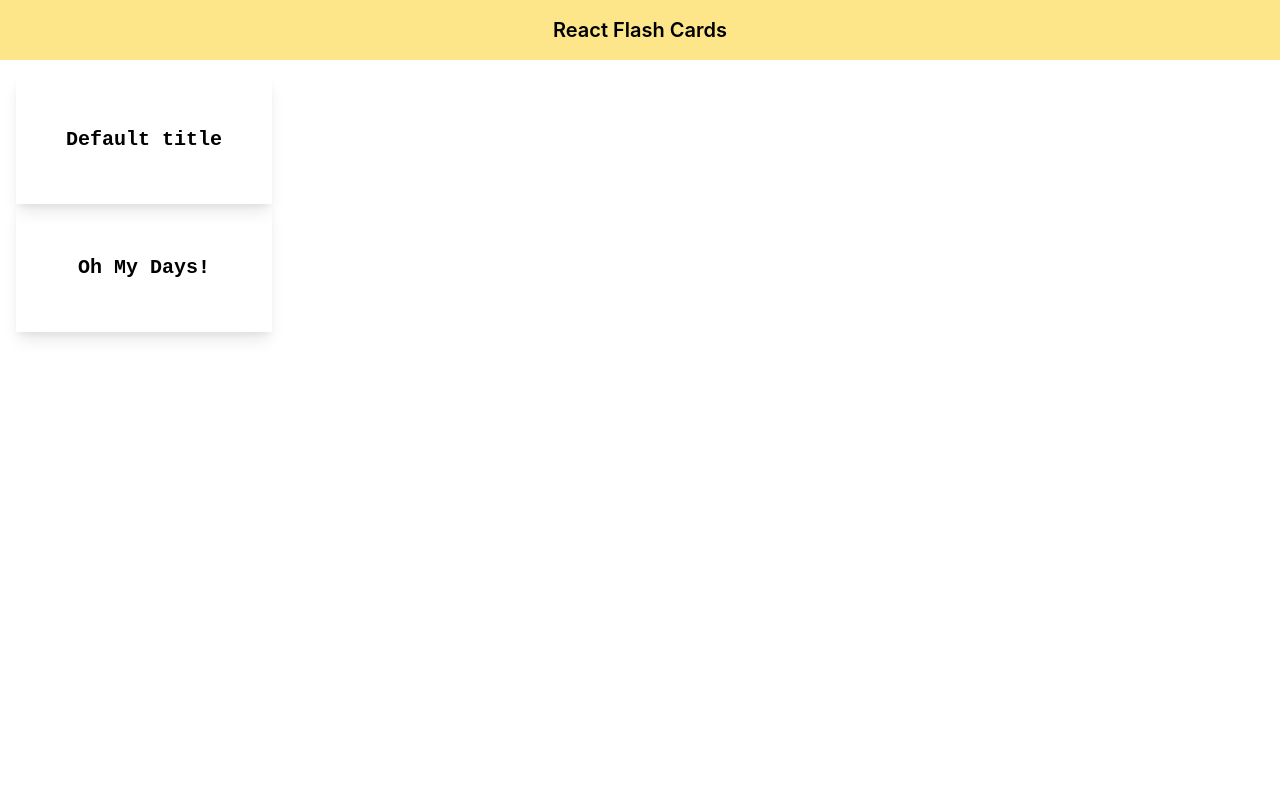
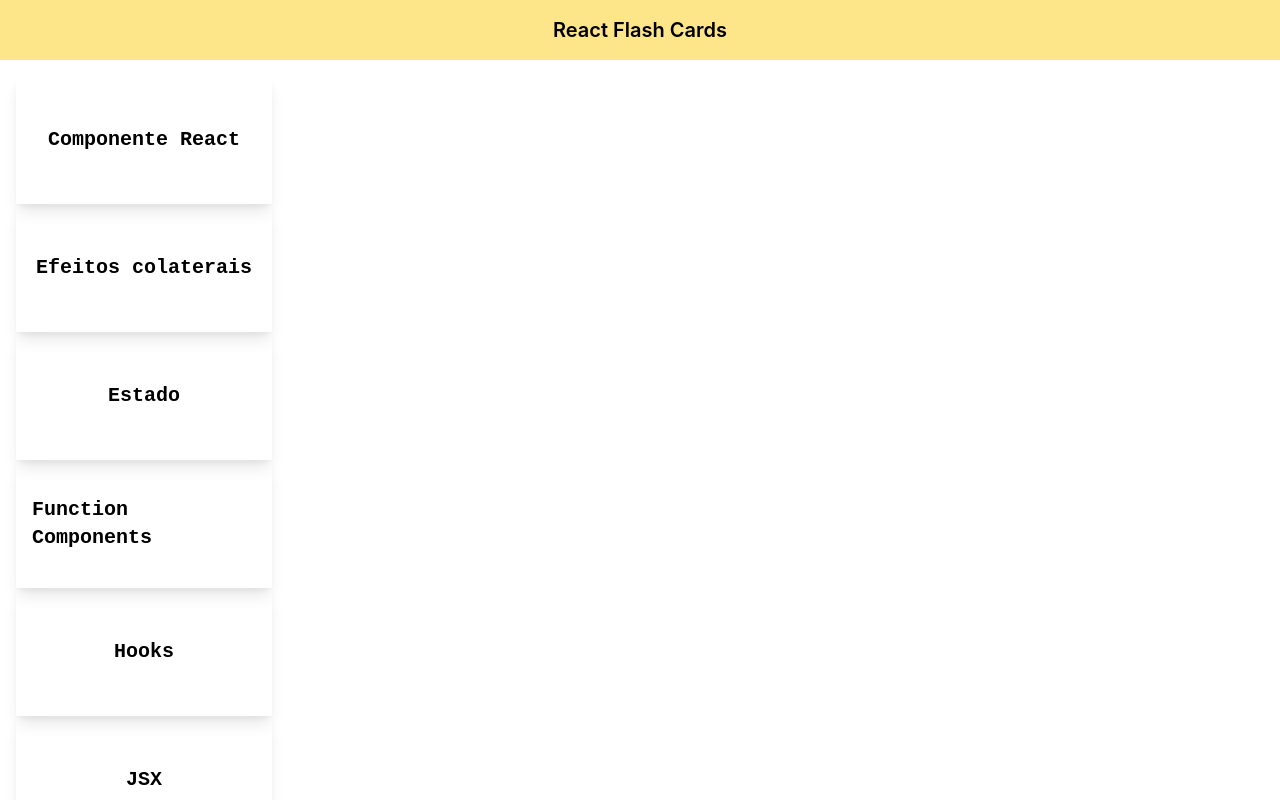
Before and after one commit to MarioAvilaJunior/react-flash-cards, a React (Create React App) app: page / in a window 1280 px wide. Shown: the top 800 px of the page. Built offline with nearby package versions, Linux system fonts and the light colour scheme.

Commit message:
Renderizando todos os Flash Cards

```diff
--- a/src/data/allFlashCards.js
+++ b/src/data/allFlashCards.js
@@ -1,3 +1,5 @@
+import { getNewId } from "../services/idService";
+
 export const allFlashCards = [
   {
     title: "JSX",
@@ -48,4 +50,8 @@ export const allFlashCards = [
     description:
       "Estrutura utilizada pelo React para manipulação do DOM em memória. Permite a atualização do DOM real somente onde necessário, o que pode garantir uma melhor performance da aplicação.",
   },
-];
+]
+  .map((flashCard) => {
+    return { ...flashCard, id: getNewId };
+  })
+  .sort((a, b) => a.title.localeCompare(b.title));
--- a/src/pages/ReactFlashCards.jsx
+++ b/src/pages/ReactFlashCards.jsx
@@ -1,13 +1,20 @@
 import { FlashCards, Header, Main } from "../components";
-
+import { allFlashCards } from "../data/allFlashCards";
 const ReactFlashCards = () => {
   return (
     <div>
       <Header>React Flash Cards</Header>
 
       <Main>
-        <FlashCards></FlashCards>
-        <FlashCards title="Oh My Days!" description="Bakc off!"></FlashCards>
+        {allFlashCards.map(({ id, title, description }) => {
+          return (
+            <FlashCards
+              key={id}
+              title={title}
+              description={description}
+            ></FlashCards>
+          );
+        })}
       </Main>
     </div>
   );
```
